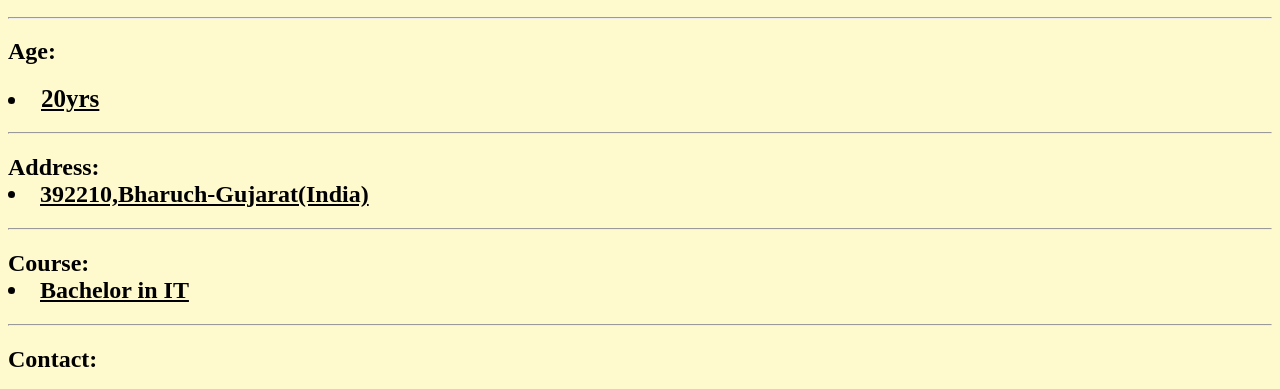
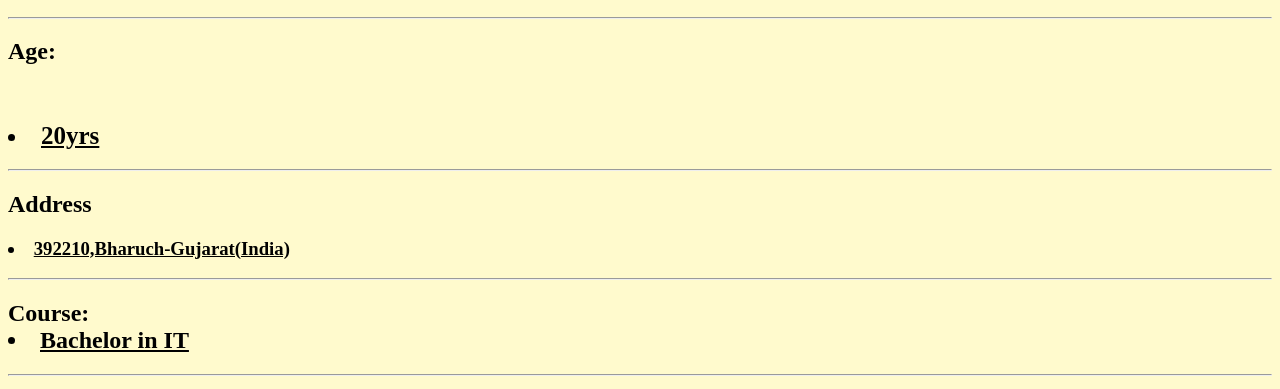
Before and after one commit to Armorx00/Armorx00, a plain HTML site: page index.html in a window 1280 px wide. Shown: the part 306-695 px from the top of the page. Drawn offline with Linux system fonts and the light colour scheme.

Commit message:
Update index.html

```diff
--- a/index.html
+++ b/index.html
@@ -150,7 +150,7 @@
         </u></h2>
     <hr>
     <h2 class="primary">Age:</h2>
-    <div class="myDIV">
+    <div class="myDIV"><br>
 
         <h3>
            <u> <li style="font-size: 25px;">
@@ -160,9 +160,9 @@
     <div class="hide">Date of Birth : 20/12/2004</div>
     <hr>
 
-    <h2>Address:<u>
-            <li>392210,Bharuch-Gujarat(India)</li>
-        </u></h2>
+    <h2>Address</h2>
+            <h3><u><li>392210,Bharuch-Gujarat(India)</li>
+        </u></h3>
 
 
 
```
